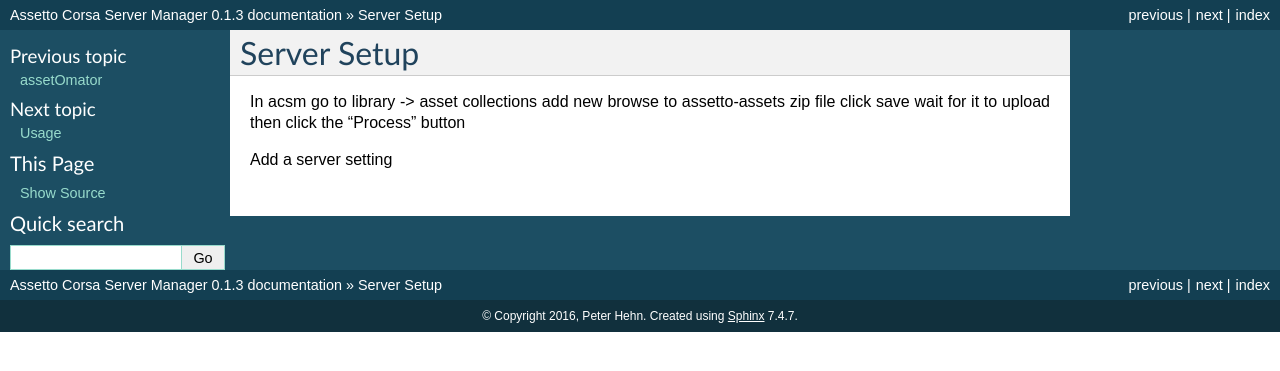
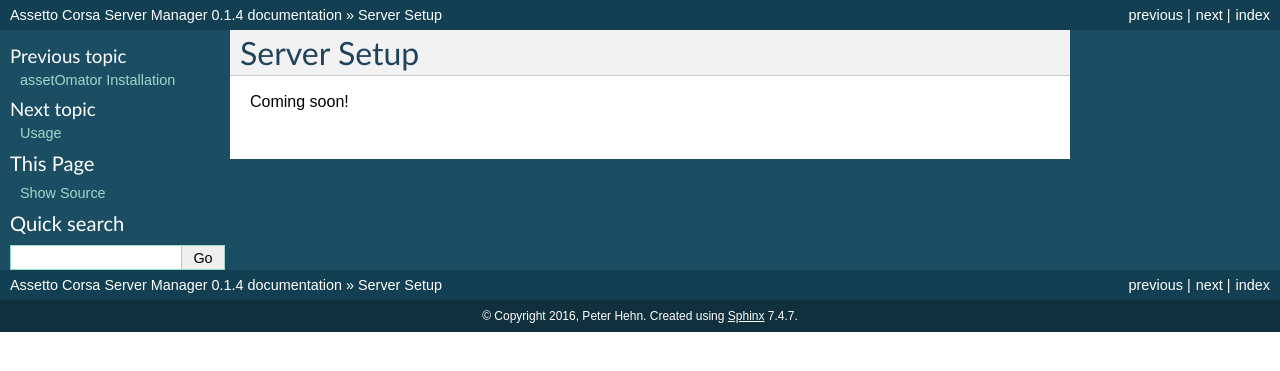
Before and after one commit to PeteTheAutomator/ACServerManager, a Sphinx documentation site: the page built from docs/server_setup.rst, in a window 1280 px wide. Shown: the top 371 px of the page. Built offline with Sphinx 7.4.7, drawn with Linux system fonts in a browser that asks for light colours.

Commit message:
minor doc updates - work-in-progress

```diff
--- a/docs/assetOmator.rst
+++ b/docs/assetOmator_installation.rst
@@ -1,6 +1,6 @@
-***********
-assetOmator
-***********
+************************
+assetOmator Installation
+************************
 The assetOmator tool is a Python script which inspects your PCs Assetto Corsa installation for assets such as the cars
 and tracks you have installed - official DLC and community mods, and bundles the necessary files into a zip archive.  It
 also builds "fixtures" which populate the Assetto Corsa Server Manager database - again, this comes from the cars and
@@ -45,8 +45,9 @@
 
     cd Downloads\ACServerManager-master\ACServerManager-master
 
-Then run a Python tool called "pip.exe" to install assetOmator.  pip.exe is located in c:\Python27\Scripts by default,
-this is what you'd type - don't forget the dot; type exactly the following...
+Then run a Python tool called "pip.exe" to install assetOmator.
+
+pip.exe is located in c:\Python27\Scripts by default - this is what you'd type - don't forget the dot; type exactly the following...
 
 .. code::
 
--- a/docs/conf.py
+++ b/docs/conf.py
@@ -60,9 +60,9 @@
 # built documents.
 #
 # The short X.Y version.
-version = u'0.1.3'
+version = u'0.1.4'
 # The full version, including alpha/beta/rc tags.
-release = u'0.1.3'
+release = u'0.1.4'
 
 # The language for content autogenerated by Sphinx. Refer to documentation
 # for a list of supported languages.
--- a/docs/index.rst
+++ b/docs/index.rst
@@ -30,8 +30,8 @@
    :maxdepth: 2
 
    overview
-   installation
-   assetOmator
+   server_installation
+   assetOmator_installation
    server_setup
    usage
 
--- a/docs/server_setup.rst
+++ b/docs/server_setup.rst
@@ -2,13 +2,4 @@
 Server Setup
 ************
 
-In acsm go to library -> asset collections
-add new
-browse to assetto-assets zip file
-click save
-wait for it to upload
-then click the "Process" button
-
-
-
-Add a server setting
+Coming soon!
--- a/docs/usage.rst
+++ b/docs/usage.rst
@@ -1,4 +1,5 @@
 *****
 Usage
 *****
-Here's how you use it
+
+Coming soon!
--- a/setup.py
+++ b/setup.py
@@ -4,7 +4,7 @@
 
 setup(
     name='assettomator',
-    version='0.1.3',
+    version='0.1.4',
     description='Asset Collector for Assetto Corsa Server Manager',
     url='https://github.com/PeteTheAutomator/ACServerManager',
     license='MIT',
```
Also changed, not shown: docs/server_installation.rst (renamed from docs/installation.rst, +2 -5 lines).
